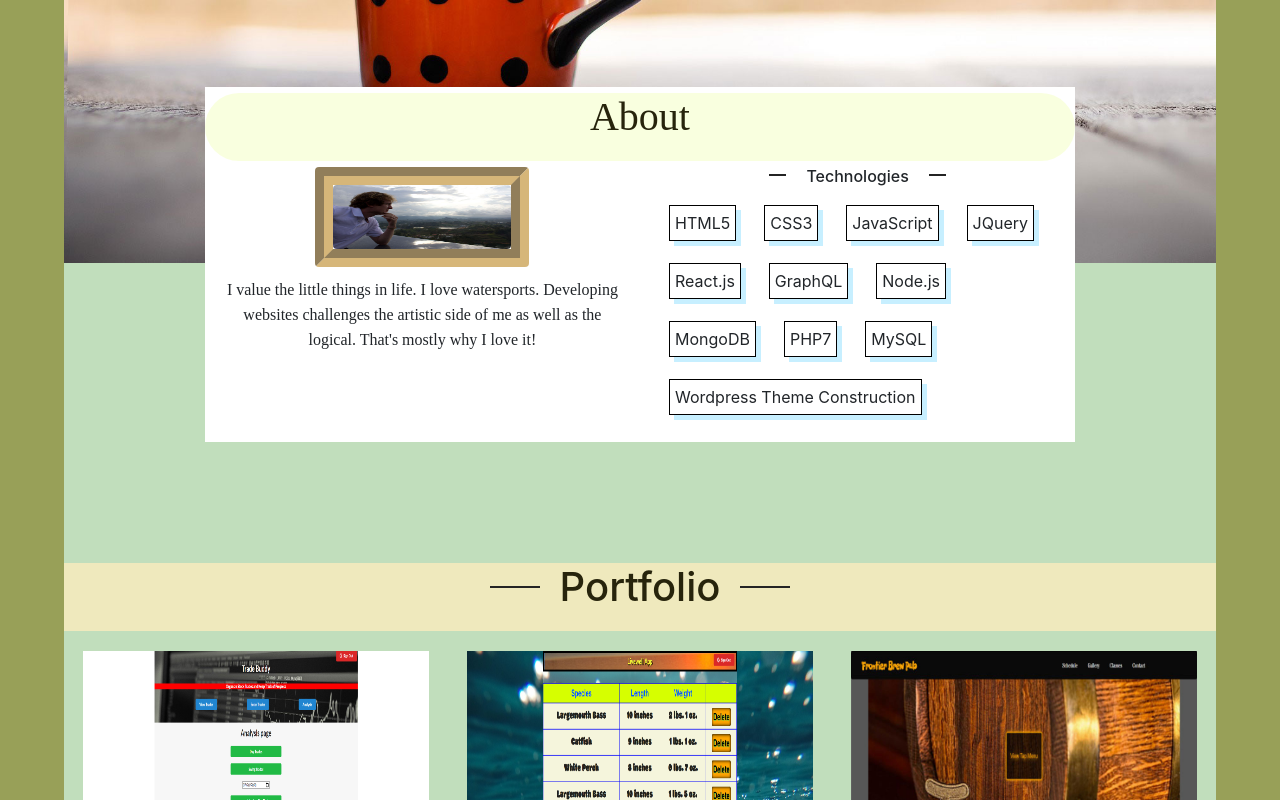
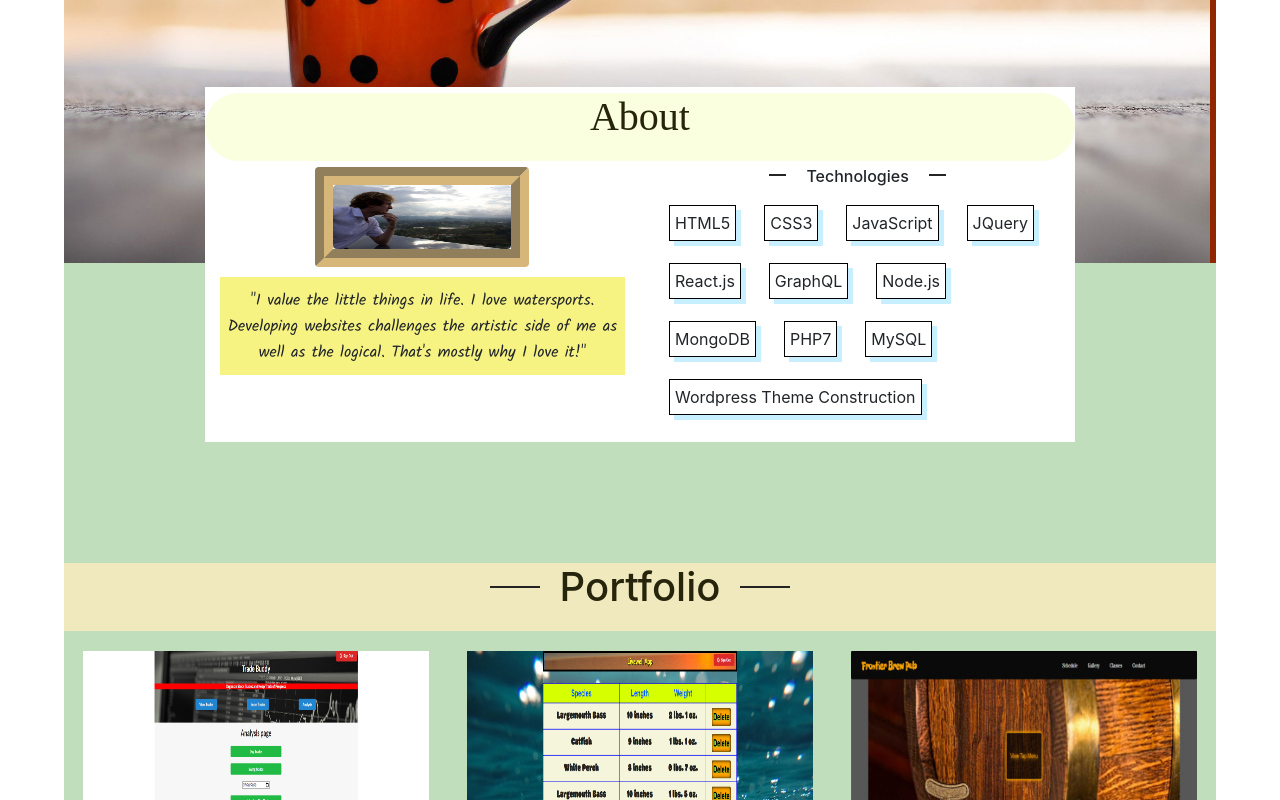
Before and after one commit to michael-williamson/portfolio-coffee, a React (Create React App) app: page / in a window 1280 px wide. Shown: the part 622-1422 px from the top of the page. Built offline with nearby package versions, Linux system fonts and the light colour scheme.

Commit message:
styled main banner, took away bg color from root

```diff
--- a/public/index.html
+++ b/public/index.html
@@ -10,6 +10,7 @@
     -->
     <link rel="manifest" href="%PUBLIC_URL%/manifest.json">
     <link rel="shortcut icon" href="%PUBLIC_URL%/favicon.ico">
+    <link href="https://fonts.googleapis.com/css2?family=Kalam&family=Permanent+Marker&display=swap" rel="stylesheet">
     <!--
       Notice the use of %PUBLIC_URL% in the tags above.
       It will be replaced with the URL of the `public` folder during the build.
--- a/src/App.css
+++ b/src/App.css
@@ -1,6 +1,6 @@
-#root {
+/* #root {
     background-color: #98a058;
-}
+} */
 
 @media (min-width: 1000px){
     .App{
--- a/src/components/About.js
+++ b/src/components/About.js
@@ -11,9 +11,11 @@
                     <div className="rounded mx-auto img-div">
                         <img src={Colombia} alt="guy looking across the sky" className="rounded"/>
                     </div>
-                    <span>I value the little things in life. I love watersports. Developing websites
+                    <div className="aboutSpan">
+                    <span>"I value the little things in life. I love watersports. Developing websites
                         challenges the artistic side of me as well as the logical. That's mostly why I
-                        love it!</span>
+                        love it!"</span>
+                </div>
                 </div>
                 <div className="col-md-6">
                     <h6>Technologies</h6>
--- a/src/style/MainBanner.css
+++ b/src/style/MainBanner.css
@@ -4,6 +4,7 @@
     background-repeat: no-repeat;
     background-size: cover;
     background-attachment: fixed;
+    background-position: 110%;
 }
 
 
```
